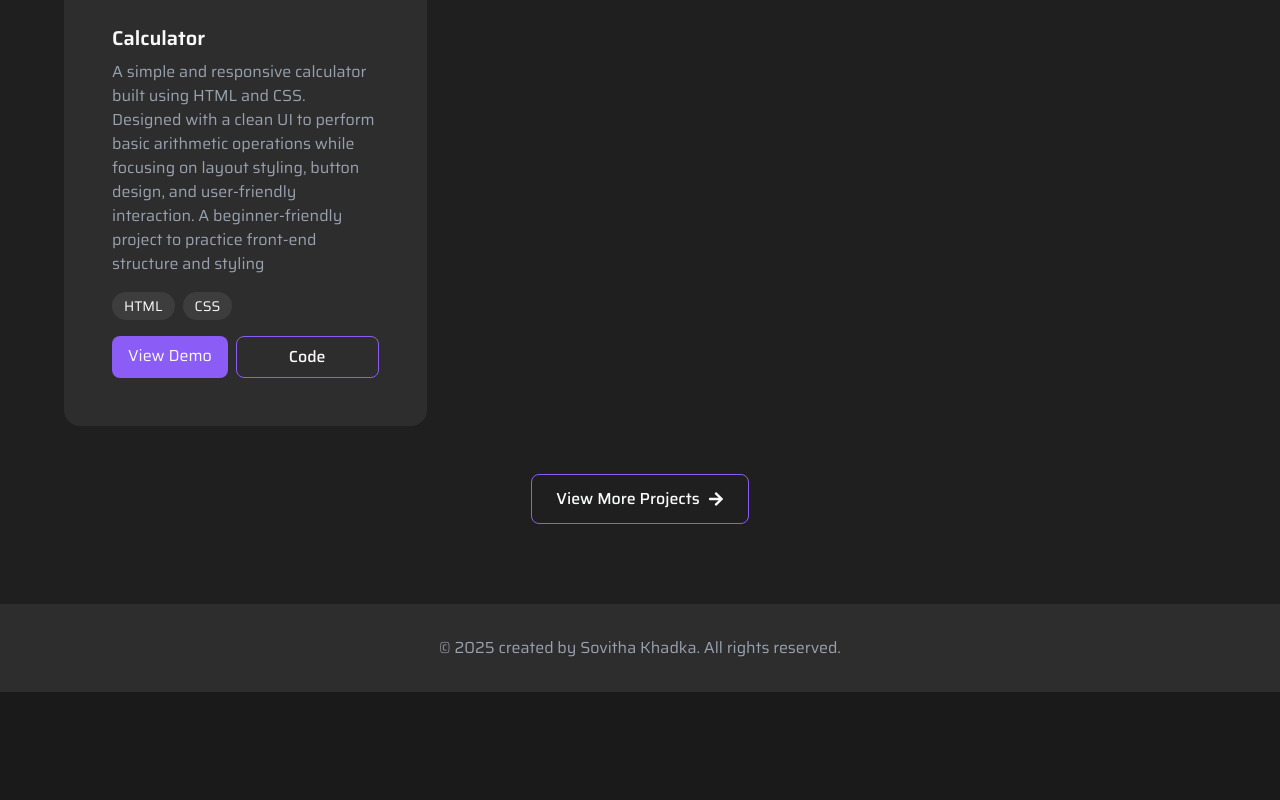
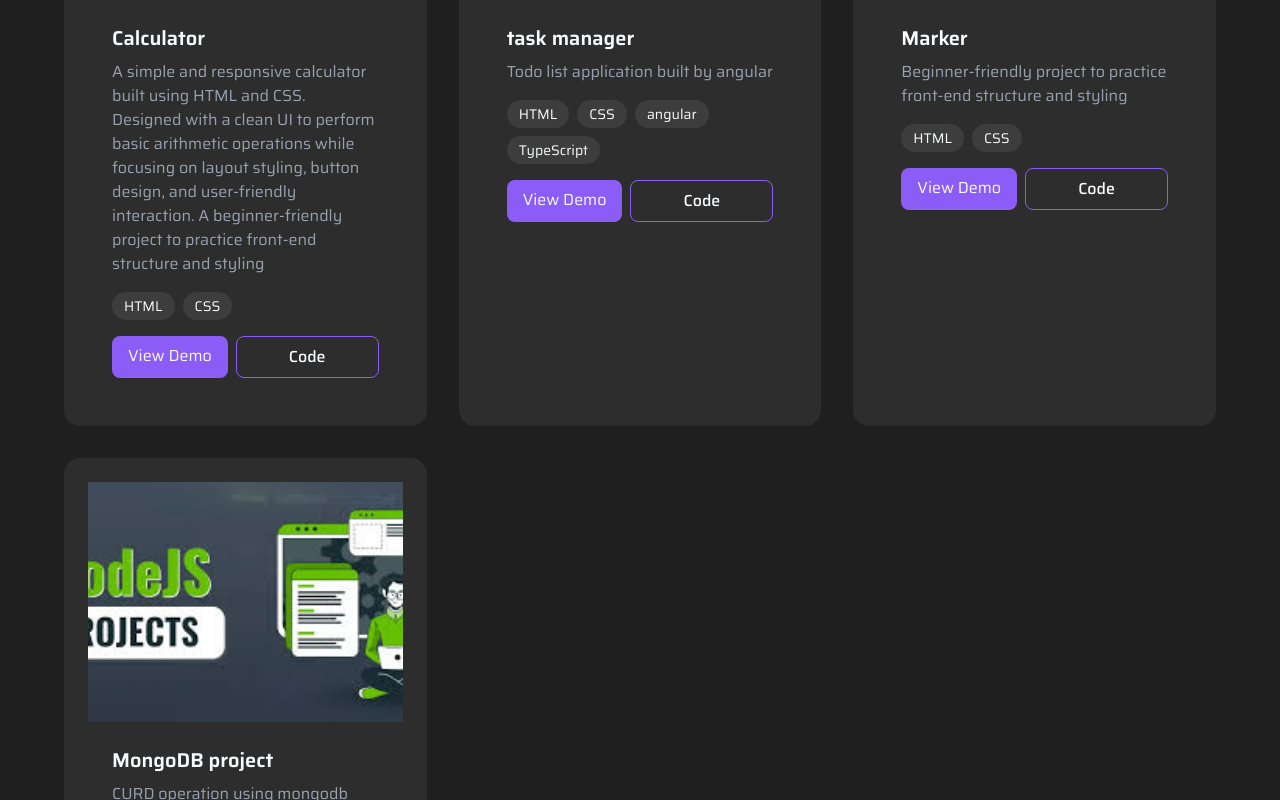
Before and after one commit to binisha77/SovithaKhadkaPortfolio, a React (Vite) app: page /SovithaKhadkaPortfolio/projects in a window 1280 px wide. Shown: the part 1820-2620 px from the top of the page. Before the commit the page ends 2512 px from the top, so only its background shows below. Built offline with nearby package versions, Linux system fonts and the light colour scheme.

Commit message:
adding project

```diff
--- a/package.json
+++ b/package.json
@@ -3,7 +3,7 @@
   "private": true,
   "version": "0.0.0",
   "type": "module",
-  "homepage": "https://binisha77.github.io/SovithaKhadkaPortfolio",
+  "homepage": "https://binisha77.github.io/SovithaKhadkaPortfolio/",
   "scripts": {
     "dev": "vite",
     "build": "vite build",
--- a/src/assets/assets.js
+++ b/src/assets/assets.js
@@ -8,6 +8,8 @@ import { SiTypescript } from 'react-icons/si';
  import quiz from '../assets/quiz.png'
  import image from '../assets/image.png'
  import backend from '../assets/backend.png'
+  import taskmanager from '../assets/taskmanager.png'
+  import marker from '../assets/marker.png'
 
 
 
@@ -131,6 +133,33 @@ export const skills = [
     icons: [],
     demo: "https://book-store-4cdz-eieh3ps1r-binisha77s-projects.vercel.app",
     code: "https://github.com/binisha77/-codesoft/tree/main/calculator",
+  },
+   {
+    title: "task manager",
+    description: "Todo list application built by angular",
+     image: taskmanager,
+    tech: ["HTML", "CSS","angular","TypeScript"],
+    icons: [],
+    demo: "https://browser-2pz4nm8x4-binisha77s-projects.vercel.app/",
+    code: "https://github.com/binisha77/task-manager",
+  },
+   {
+    title: "Marker",
+    description: "Beginner-friendly project to practice front-end structure and styling ",
+     image: marker,
+    tech: ["HTML", "CSS"],
+    icons: [],
+    demo: "https://30dayspklearningday3-qh88.vercel.app/",
+    code: "https://github.com/binisha77/30dayspklearningday3",
+  },
+  {
+    title: "MongoDB project",
+    description: "CURD operation using mongodb ",
+     image: backend,
+    tech: ["Nodejs", "Express", "MongoDB","javaScript","postman"],
+    icons: [],
+    demo: "#",
+    code: "https://github.com/binisha77/full-stack-developer",
   }
 ];
 
--- a/src/components/Education.jsx
+++ b/src/components/Education.jsx
@@ -38,6 +38,11 @@ const Education = () => {
               Science stream
             </p>
           </div>
+          <div className='bg-dark-300 rounded-2xl p-6'>
+            <h3 className='text-xl font-semibold mb-2'>School level </h3>
+            <span className='text-purple'>Manakamana English Boarding School </span> | Beshishar, lamjung <span className='text-gray-400'>  2019</span>
+
+          </div>
         </div>
       </div>
     </motion.div>
```
Also changed, not shown: src/assets/marker.png (added), src/assets/taskmanager.png (added).
